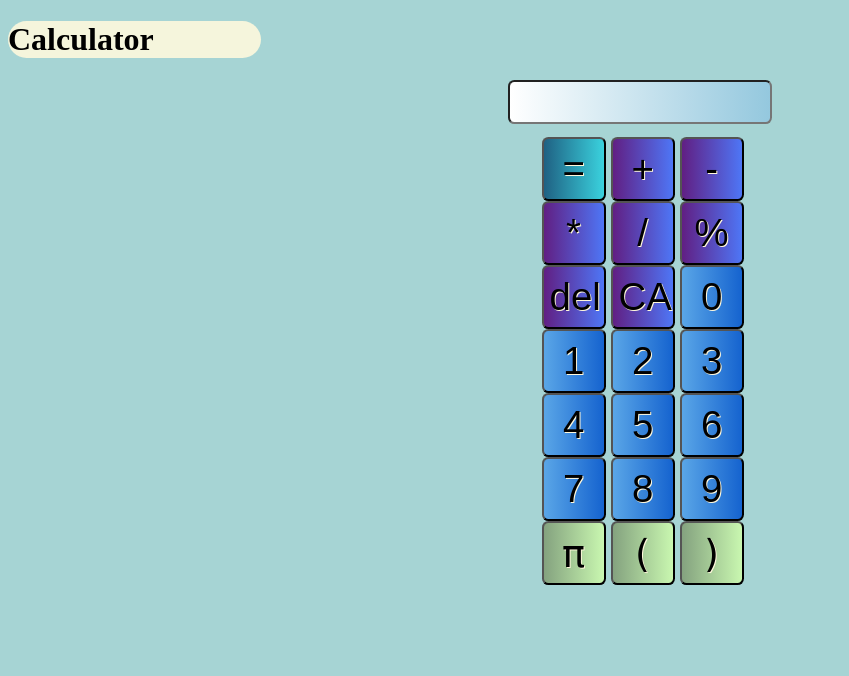
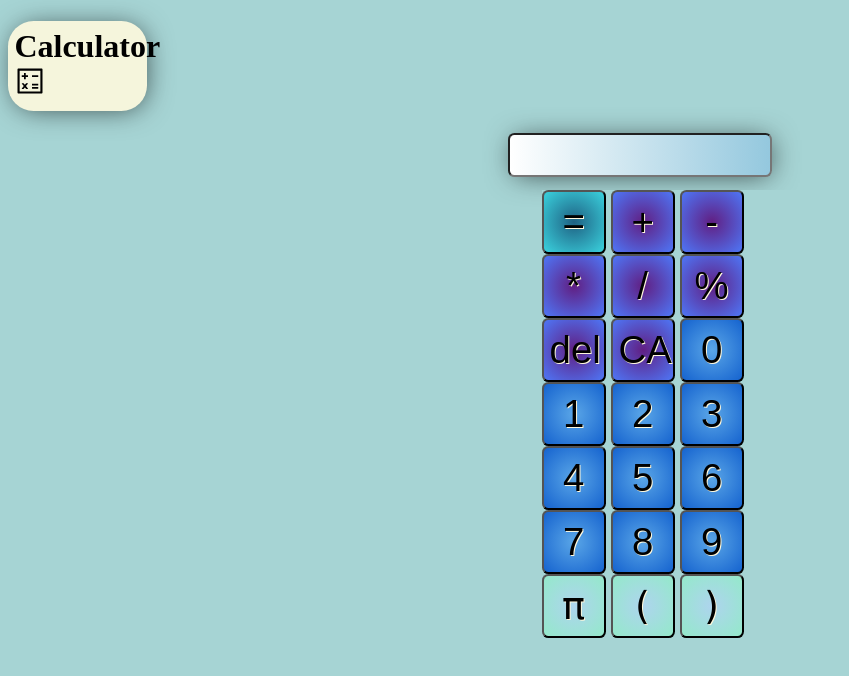
Before and after one commit to lukascobit/text-copier-reactjs, a React (Create React App) app: page / in a window 1280 px wide. Shown: the top 676 px of the page, without its empty margins (0-849 px from the left). Built offline with nearby package versions, Linux system fonts and the light colour scheme.

Commit message:
added more styling

```diff
--- a/package.json
+++ b/package.json
@@ -8,6 +8,7 @@
     "@testing-library/user-event": "^12.8.3",
     "react": "^17.0.2",
     "react-dom": "^17.0.2",
+    "react-icons": "^4.2.0",
     "react-scripts": "4.0.3",
     "web-vitals": "^1.1.1"
   },
--- a/src/App.css
+++ b/src/App.css
@@ -1,13 +1,23 @@
 .App {
   text-align: center;
 
+
 }
 .logo{
+  padding: 0.5vw;
   text-align: left;
   background-color: beige;
-  width: 20%;
+  width: 10%;
   border-radius: 2vw;
+  box-shadow: 2px 2px 28px -5px rgba(0,0,0,0.7);
+
 }
+.icons{
+  background-color:beige ;
+
+}
+
+
 .result{
   text-decoration: underline 2px solid black;
 }
@@ -23,12 +33,11 @@
   grid-template-columns: 5vw 5vw 5vw;
   width: 50%;
   margin: 1vw 0 0 17vw;
-
 }
 
 button {
   background: rgb(90,166,231);
-  background: linear-gradient(90deg, rgba(90,166,231,1) 0%, rgba(21,99,207,1) 100%);
+  background:  radial-gradient(circle, rgba(90,166,231,1) 0%, rgba(21,99,207,1) 100%);
   width: 5vw;
   height: 5vw;
   font-size: 3vw;
@@ -47,21 +56,21 @@ input{
   width: 20vw;
   height: 3vw;
   font-size: 2vw;
-  background-color: aliceblue;
   border-radius: 0.5vw;
+  box-shadow: 2px 2px 28px -5px rgba(0,0,0,0.7);
 }
 .equals{
   background: rgb(31,97,131);
-  background: linear-gradient(90deg, rgba(31,97,131,1) 0%, rgba(58,210,222,1) 100%);
+  background:  radial-gradient(circle, rgba(31,97,131,1) 0%, rgba(58,210,222,1) 100%);
 }
 
 .syms{
   background: rgb(97,31,131);
-  background: linear-gradient(90deg, rgba(97,31,131,1) 0%, rgba(78,118,246,1) 100%);
+  background: radial-gradient(circle, rgba(97,31,131,1) 0%, rgba(78,118,246,1) 100%);
 }
 
-.pi{
+.endsyms{
   font-family:'Lucida Sans', 'Lucida Sans Regular', 'Lucida Grande', 'Lucida Sans Unicode', Geneva, Verdana, sans-serif;
-  background: rgb(132,162,127);
-  background: linear-gradient(90deg, rgba(132,162,127,1) 0%, rgba(201,247,176,1) 100%);
+  background: rgb(174,212,238);
+  background: radial-gradient(circle, rgba(174,212,238,1) 0%, rgba(148,233,202,1) 100%);
 }
--- a/src/App.js
+++ b/src/App.js
@@ -1,11 +1,12 @@
 
 import './App.css';
 import Calculator from './components/Calculator';
+import {AiOutlineCalculator} from 'react-icons/ai'
 
 function App() {
   return (
     <div className="App">
-      <h1 className="logo">Calculator</h1>
+      <h1 className="logo">Calculator <AiOutlineCalculator className="icons"/></h1>
       <Calculator/>
     </div>
   );
--- a/src/components/Calculator.js
+++ b/src/components/Calculator.js
@@ -48,9 +48,10 @@ function Calculator() {
                 <button onClick={()=>{setData(data+"7")}}>7</button>
                 <button onClick={()=>{setData(data+"8")}}>8</button>
                 <button onClick={()=>{setData(data+"9")}}>9</button>
-                <button className="pi" onClick={()=>{setData(data+ Math.PI.toString())}}>π</button>
-                <button className="pi" onClick={()=>{setData(data+"(")}}>(</button>
-                <button className="pi" onClick={()=>{setData(data+")")}}>)</button>
+                <button className="endsyms" onClick={()=>{setData(data+ Math.PI.toString())}}>π</button>
+                <button className="endsyms" onClick={()=>{setData(data+"(")}}>(</button>
+                <button className="endsyms" onClick={()=>{setData(data+")")}}>)</button>
+
             </div>
         </div>
     )
```
Also changed, not shown: 1 other file (tests, documents, lock files or other folders).
